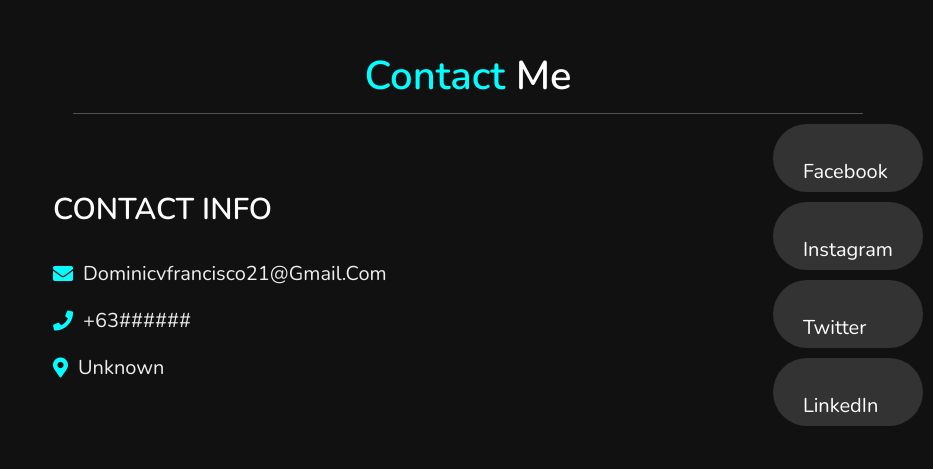
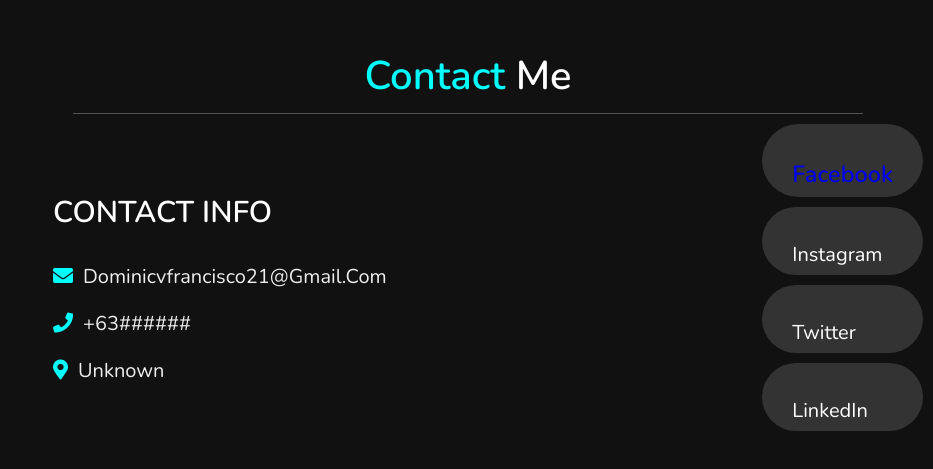
Before and after one commit to Zecreep/Zecreep.github.io, a plain HTML site: page index.html in a window 1280 px wide. Shown: the part 3182-3651 px from the top of the page, without its empty margins (347-1280 px from the left). Drawn offline with nearby package versions, Linux system fonts and the light colour scheme; files whose address does not match are found by name.

Commit message:
Update index.html

```diff
--- a/index.html
+++ b/index.html
@@ -172,7 +172,7 @@
     <div class="wrap">
 		<div class="btn">
 			<div class="icon"><i class="fa fa-facebook-f"></i></div>
-			<span><a href "https://web.facebook.com/zecreepmain"></a>Facebook</span>
+			<span><a href="https://web.facebook.com/zecreepmain"><h3>Facebook</h3></a></span>
 		</div>
 		<div class="btn">
 			<div class="icon"><i class="fa fa-instagram"></i></div>
```
